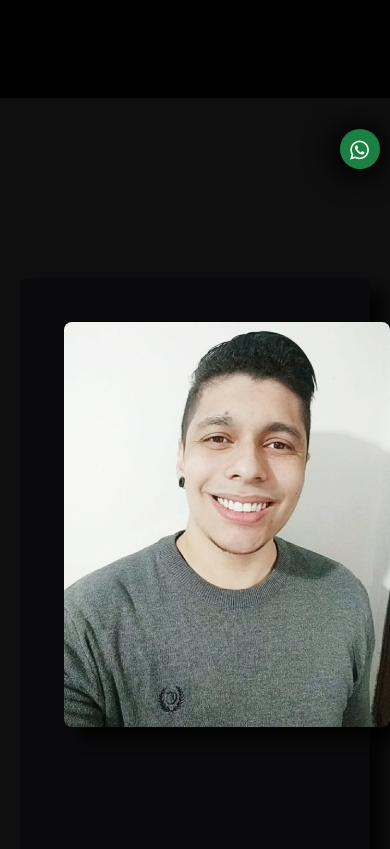
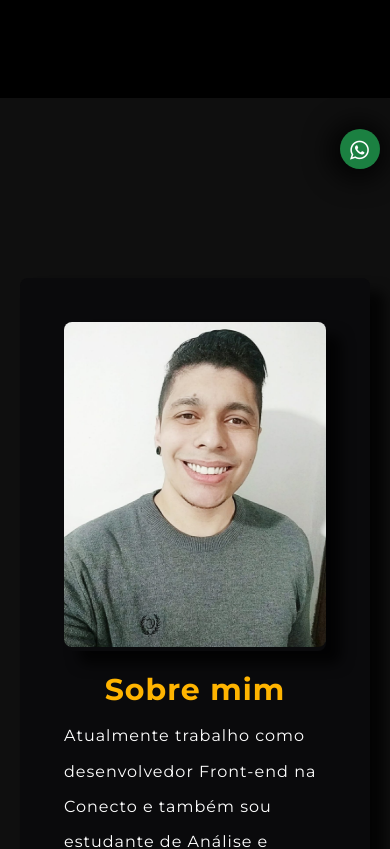
Before and after one commit to EvertonCarvalho1/portfolio-app, a React (Create React App) app: page / in a window 390 px wide. Shown: the part 655-1504 px from the top of the page. Built offline with nearby package versions, Linux system fonts and the light colour scheme.

Commit message:
component about me for mobile

```diff
--- a/src/pages/AboutMe/styles.ts
+++ b/src/pages/AboutMe/styles.ts
@@ -37,7 +37,7 @@ export const Container = styled.div`
         }
 
         p{
-            margin: 40px 0 15px;
+            margin: 0;
             line-height: 2.2rem;
             font-weight: normal;
             font-size: 16px;
@@ -49,4 +49,62 @@ export const Container = styled.div`
     }
 
     }
+
+    @media (max-width: 900px){
+        padding: 20px;
+        margin: 0 auto;
+        background: #0a0a0c;
+        border-radius: 8px;
+        -webkit-box-shadow: 15px 13px 13px 0px rgba(0,0,0,0.75);
+        -moz-box-shadow: 15px 13px 13px 0px rgba(0,0,0,0.75);
+        box-shadow: 15px 13px 13px 0px rgba(0,0,0,0.75);
+
+        .aboutMecontainer{
+            display: flex;
+            flex-direction: column;
+            padding: 24px;
+        .imgContainer{
+            width: 100%;
+            height: 100%;
+            max-width: 300px;
+
+            -webkit-box-shadow: 15px 13px 13px 0px rgba(0,0,0,0.75);
+            -moz-box-shadow: 15px 13px 13px 0px rgba(0,0,0,0.75);
+            box-shadow: 15px 13px 13px 0px rgba(0,0,0,0.75);
+            border-radius: 8px !important;
+            img{
+                width: 100%;
+                height: 100%;
+                border-radius: 8px !important;
+                z-index: 99999;
+            }
+        }
+
+        .aboutMeDescription{
+            width: 100%;
+            padding: 10px 0;
+            margin: 0;
+            h1{
+                text-align: center;
+                font-size: 30px;
+                line-height: 57px;
+                font-weight: 700;
+                color: #FFB400;
+            }
+
+            p{
+                margin: 0;
+                line-height: 2.2rem;
+                font-weight: normal;
+                font-size: 16px;
+                color: #FFF;
+
+                & + p{
+                    margin: 0 0 32px;
+                }
+            }
+        }
+
+        }
+    }
 `;
```
